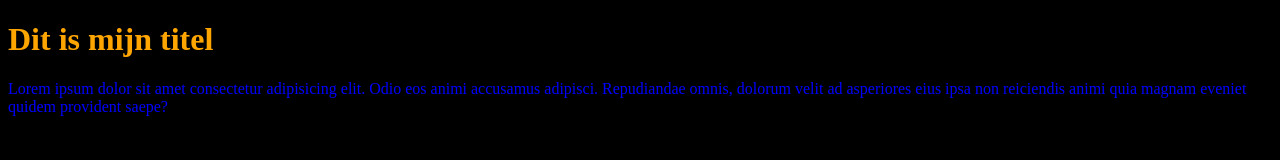
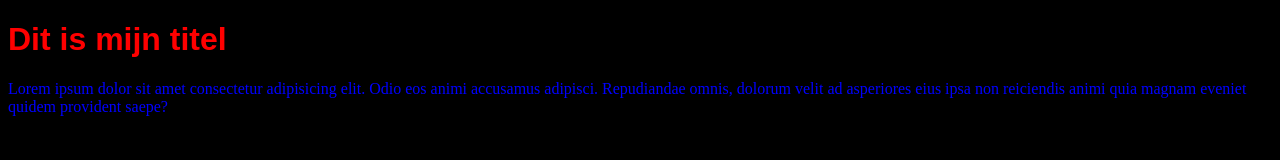
Before and after one commit to NataliaGolubeva/git-tutorial, a plain HTML site: page index.html in a window 1280 px wide. Drawn offline with Linux system fonts and the light colour scheme.

Commit message:
updated h1 to red and Arial

```diff
--- a/css/style.css
+++ b/css/style.css
@@ -2,7 +2,8 @@ body {
   background-color: #000;
 }
 h1 {
-  color: orange;
+  color: red;
+  font-family: arial;
 }
 p {
   color: blue;
```
